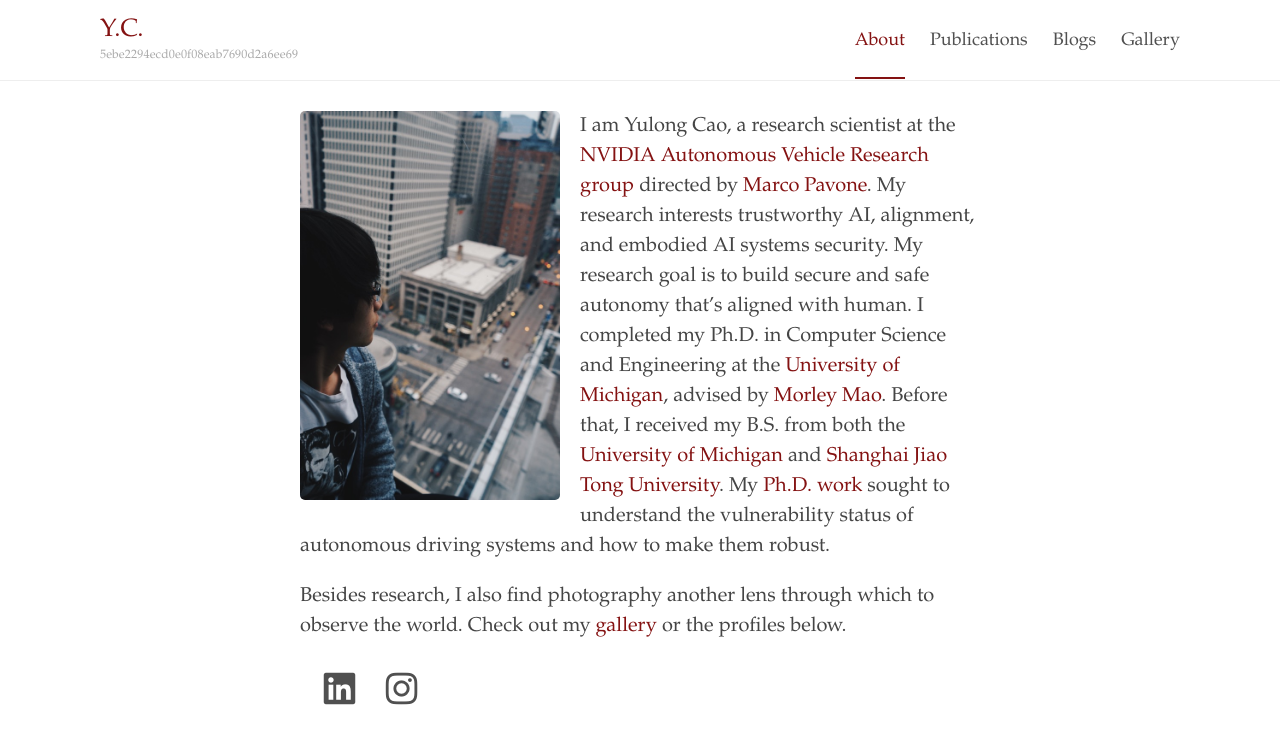
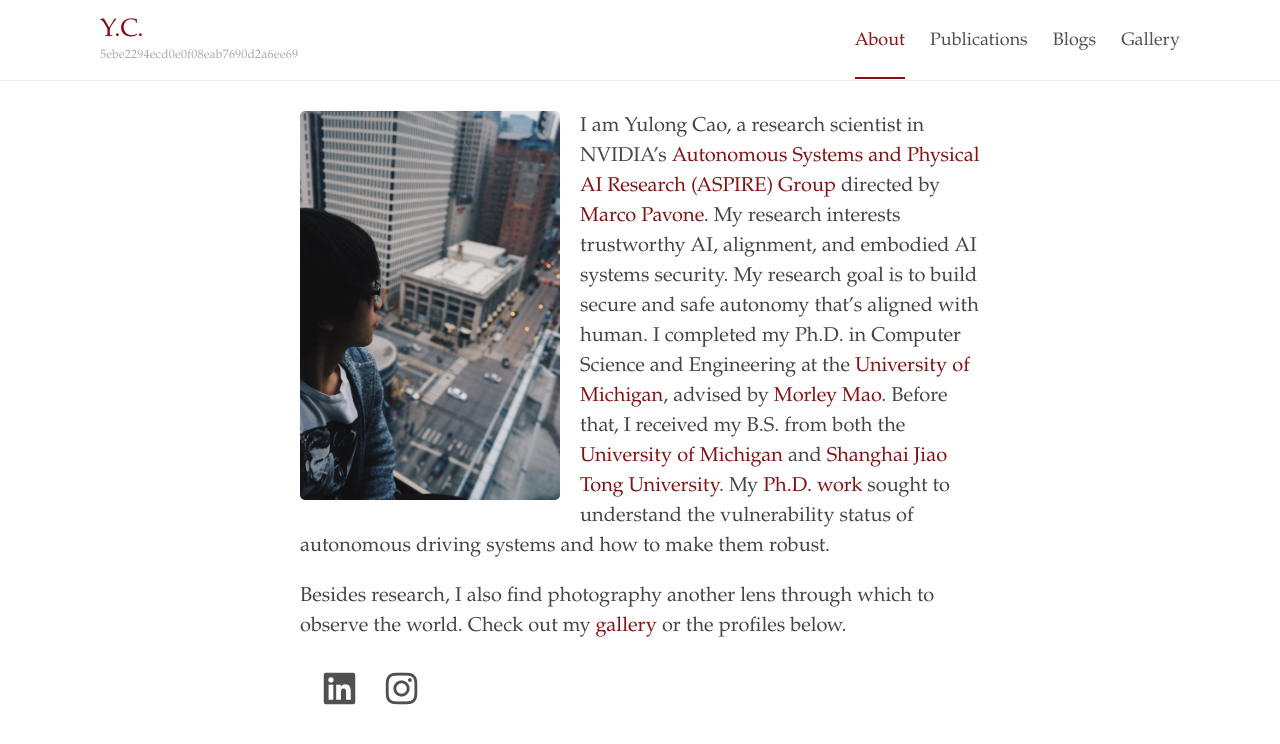
Before and after one commit to kikacaty/kikacaty.github.io, a Jekyll site: the page built from index.md, in a window 1280 px wide. Shown: the top 744 px of the page. Built offline with Jekyll 4.4.1, drawn with Linux system fonts in a browser that asks for light colours; nearby versions of some CDN libraries; a style sheet for code colours, icons or effects is not loaded.

Commit message:
Update research group to ASPIRE

```diff
--- a/index.md
+++ b/index.md
@@ -4,7 +4,7 @@ title: About
 permalink: /
 ---
 
-I am Yulong Cao, a research scientist at the [NVIDIA Autonomous Vehicle Research group](https://research.nvidia.com/labs/avg/) directed by [Marco Pavone](https://research.nvidia.com/person/marco-pavone).
+I am Yulong Cao, a research scientist in NVIDIA's [Autonomous Systems and Physical AI Research (ASPIRE) Group](https://research.nvidia.com/labs/aspire/) directed by [Marco Pavone](https://research.nvidia.com/person/marco-pavone).
 My research interests trustworthy AI, alignment, and embodied AI systems security. My research goal is to build secure and safe autonomy that's aligned with human.
 I completed my Ph.D. in Computer Science and Engineering at the [University of Michigan](https://www.eecs.umich.edu/cse/), advised by [Morley Mao](http://web.eecs.umich.edu/~zmao/). Before that, I received my B.S. from both the [University of Michigan](https://www.eecs.umich.edu/cse/) and [Shanghai Jiao Tong University](http://www.sjtu.edu.cn/). My [Ph.D. work](https://deepblue.lib.umich.edu/handle/2027.42/176634) sought to understand the vulnerability status of autonomous driving systems and how to make them robust.
 
```
